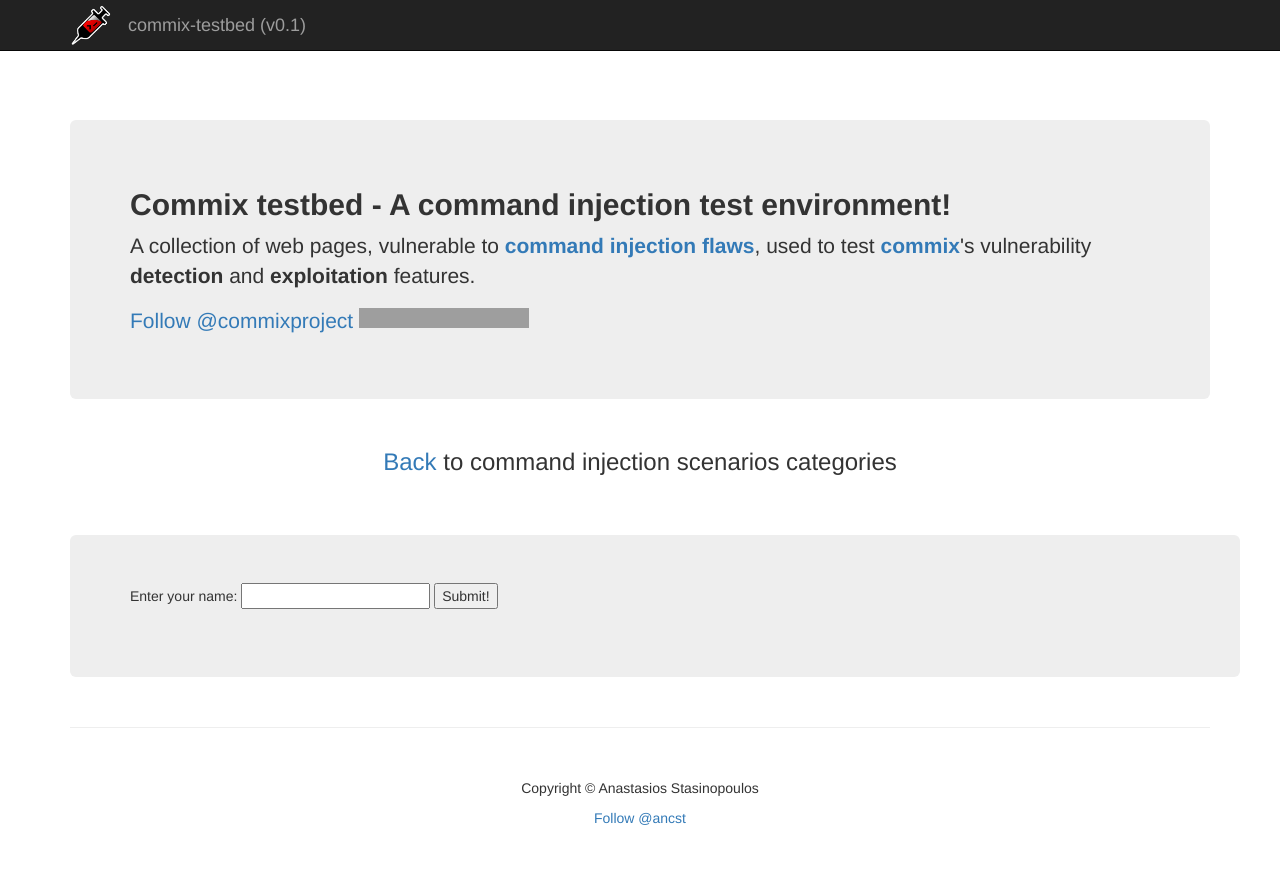
After one commit to commixproject/commix-testbed, a PHP site: page /scenarios/regular/GET/create_function.php in a window 1280 px wide. The commit adds this page. Run offline with PHP 8.4, Linux system fonts and the light colour scheme; some libraries are stand-ins or nearby versions; grey boxes are pictures that could not be loaded.

Commit message:
Added "Create_Function()" regular example.

```diff
--- a/index.php
+++ b/index.php
@@ -96,6 +96,7 @@
                           <li class="list-group-item">Preg_match() blind example<br>(<a href="scenarios/regular/GET/preg_match_blind.php">GET</a> | <a href="scenarios/regular/POST/preg_match_blind.php"> POST </a>)</li>
                           <li class="list-group-item">Preg_Replace() regular example<br>(<a href="scenarios/regular/GET/preg_replace.php?replace=/Hello/&with=Bye">GET</a>)</li>
                           <li class="list-group-item">Str_Replace() regular example<br>(<a href="scenarios/regular/GET/str_replace.php">GET</a> | <a href="scenarios/regular/POST/str_replace.php"> POST </a>)</li>
+                          <li class="list-group-item">Create_Function() regular example<br>(<a href="scenarios/regular/GET/create_function.php">GET</a> | <a href="scenarios/regular/POST/create_function.php"> POST </a>)</li>
                       </ul>
 
                   </div>
--- /dev/null
+++ b/scenarios/regular/GET/create_function.php
@@ -0,0 +1,104 @@
+<!DOCTYPE html>
+<html lang="en">
+<head>
+    <meta charset="utf-8">
+    <meta http-equiv="X-UA-Compatible" content="IE=edge">
+    <meta name="viewport" content="width=device-width, initial-scale=1">
+    <meta name="description" content="">
+    <meta name="author" content="">
+    <title>Commix testbed - Command injection test environment</title>
+    <!-- Bootstrap Core CSS -->
+    <link href="../../../css/bootstrap.min.css" rel="stylesheet">
+    <!-- font-awesome Core CSS -->
+    <link href="../../../css/font-awesome.css" rel="stylesheet">
+    <!-- Custom CSS -->
+    <link href="../../../css/heroic-features.css" rel="stylesheet">
+    <link rel="stylesheet" href="../../../css/bootstrap-submenu.css">
+    <script src="../../../js/bootstrap-submenu.js" defer></script>
+    <!-- HTML5 Shim and Respond.js IE8 support of HTML5 elements and media queries -->
+    <!-- WARNING: Respond.js doesn't work if you view the page via file:// -->
+    <!--[if lt IE 9]>
+        <script src="https://oss.maxcdn.com/libs/html5shiv/3.7.0/html5shiv.js"></script>
+        <script src="https://oss.maxcdn.com/libs/respond.js/1.4.2/respond.min.js"></script>
+    <![endif]-->
+</head>
+<body>
+    <!-- Navigation -->
+    <nav class="navbar navbar-inverse navbar-fixed-top" role="navigation">
+        <div class="container">
+            <!-- Brand and toggle get grouped for better mobile display -->
+            <div class="navbar-header">
+                <button type="button" class="navbar-toggle" data-toggle="collapse" data-target="#bs-example-navbar-collapse-1">
+                    <span class="sr-only">Toggle navigation</span>
+                    <span class="icon-bar"></span>
+                    <span class="icon-bar"></span>
+                    <span class="icon-bar"></span>
+                </button>
+               <a class="navbar-brand">
+                    <img style="max-width:43px; margin-top: -11px;"
+                         src="../../../img/logo.png">
+                </a>
+                <a class="navbar-brand" href="../../../index.php">commix-testbed (v0.1)</a>
+            </div>
+            <!-- /.navbar-collapse -->
+        </div>
+        <!-- /.container -->
+    </nav>
+    <!-- Page Content -->
+    <div class="container">
+        <!-- Jumbotron Header -->
+        <header class="jumbotron hero-spacer">
+            <h2><b>Commix testbed - A command injection test environment!</b></h2>
+            <p>A collection of web pages, vulnerable to <b><a href="https://www.owasp.org/index.php/Command_Injection">command injection flaws</a></b>, used to test <b><a href="https://github.com/stasinopoulos/commix">commix</a></b>'s vulnerability <b>detection</b> and <b>exploitation</b> features.</p>
+            <p>
+            <a href="https://twitter.com/commixproject" class="twitter-follow-button" data-show-count="false">Follow @commixproject</a><script>!function(d,s,id){var js,fjs=d.getElementsByTagName(s)[0],p=/^http:/.test(d.location)?'http':'https';if(!d.getElementById(id)){js=d.createElement(s);js.id=id;js.src=p+'://platform.twitter.com/widgets.js';fjs.parentNode.insertBefore(js,fjs);}}(document, 'script', 'twitter-wjs');</script>
+            <iframe src="https://ghbtns.com/github-btn.html?user=stasinopoulos&repo=commix&type=star&count=true" frameborder="0" scrolling="0" width="170px" height="20px"></iframe>
+        </header>
+        <!-- Title -->
+        <div class="row">
+            <div class="text-center">
+                <h3><a href="../../../">Back</a></b> to command injection scenarios categories</h3>
+            </div>
+        </div>
+        <!-- /.row -->
+        <!-- Page Features -->
+        <div class="container">
+          <div class="row">
+              <div class="jumbotron hero-spacer">
+              <form action="create_function.php" method="GET">
+              Enter your name: <input type="text" name="user">
+              <input value="Submit!" type="submit">
+              </form>
+                <br>
+                <b>
+                <?php
+                if (isset($_GET["user"])){
+                # Execute command!
+                $dyn_function = create_function('', "echo \"Hello, ".$_GET['user']."!\";");
+                $dyn_function('');
+
+                }
+                ?>
+                </b>
+              </div>
+          </div>
+        </div>
+        <!-- /.row -->
+        <hr>
+        <!-- Footer -->
+        <footer>
+            <div class="row text-center">
+                <div class="col-lg-12">
+                    <p>Copyright &copy; Anastasios Stasinopoulos</p>
+                    <a href="https://twitter.com/ancst" class="twitter-follow-button" data-show-count="false">Follow @ancst</a><script>!function(d,s,id){var js,fjs=d.getElementsByTagName(s)[0],p=/^http:/.test(d.location)?'http':'https';if(!d.getElementById(id)){js=d.createElement(s);js.id=id;js.src=p+'://platform.twitter.com/widgets.js';fjs.parentNode.insertBefore(js,fjs);}}(document, 'script', 'twitter-wjs');</script>
+                </div>
+            </div>
+        </footer>
+    </div>
+    <!-- /.container -->
+    <!-- jQuery -->
+    <script src="js/jquery.js"></script>
+    <!-- Bootstrap Core JavaScript -->
+    <script src="js/bootstrap.min.js"></script>
+</body>
+</html>
```
Also changed, not shown: scenarios/regular/POST/create_function.php (added, +104 -0 lines), readme/CHANGELOG.md.
